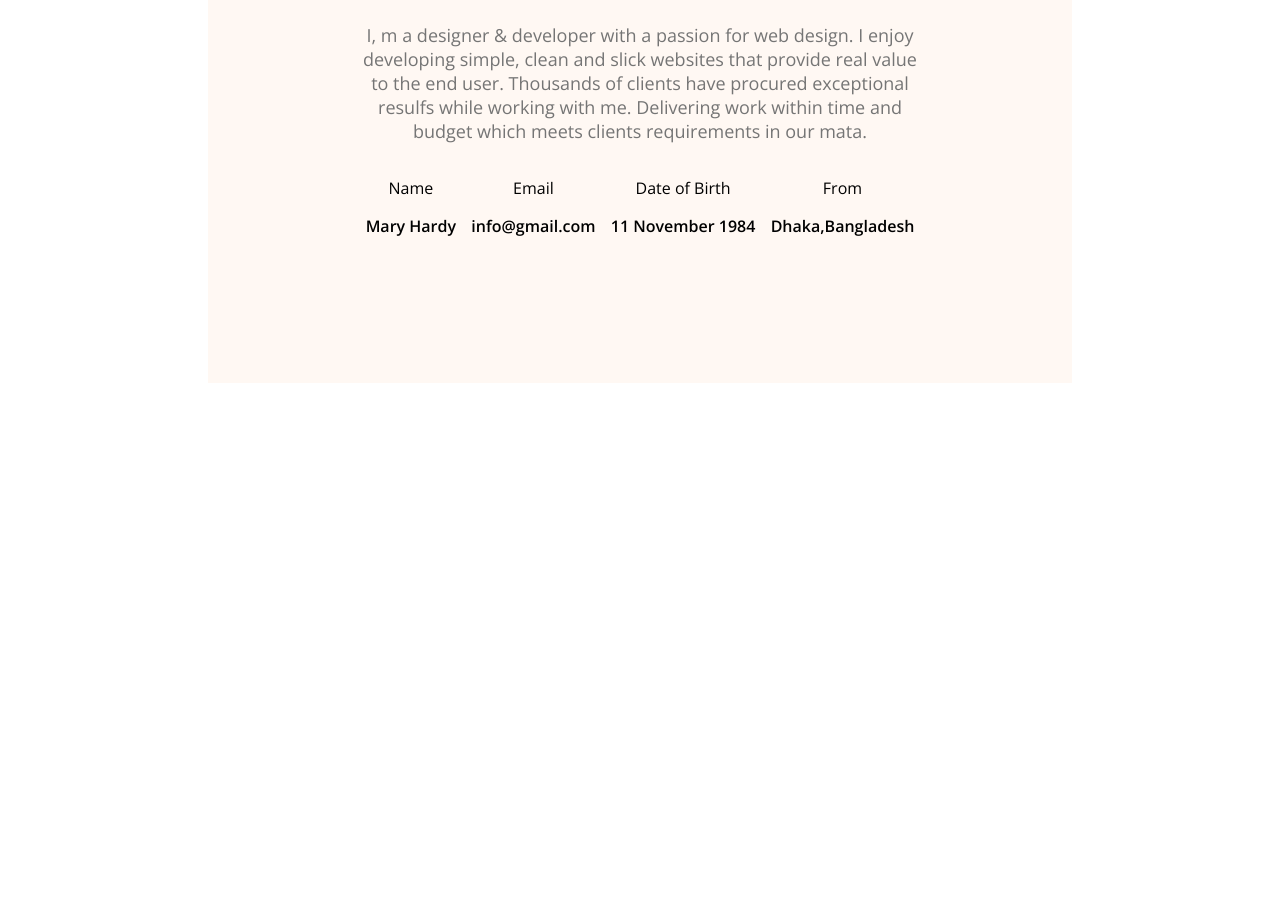
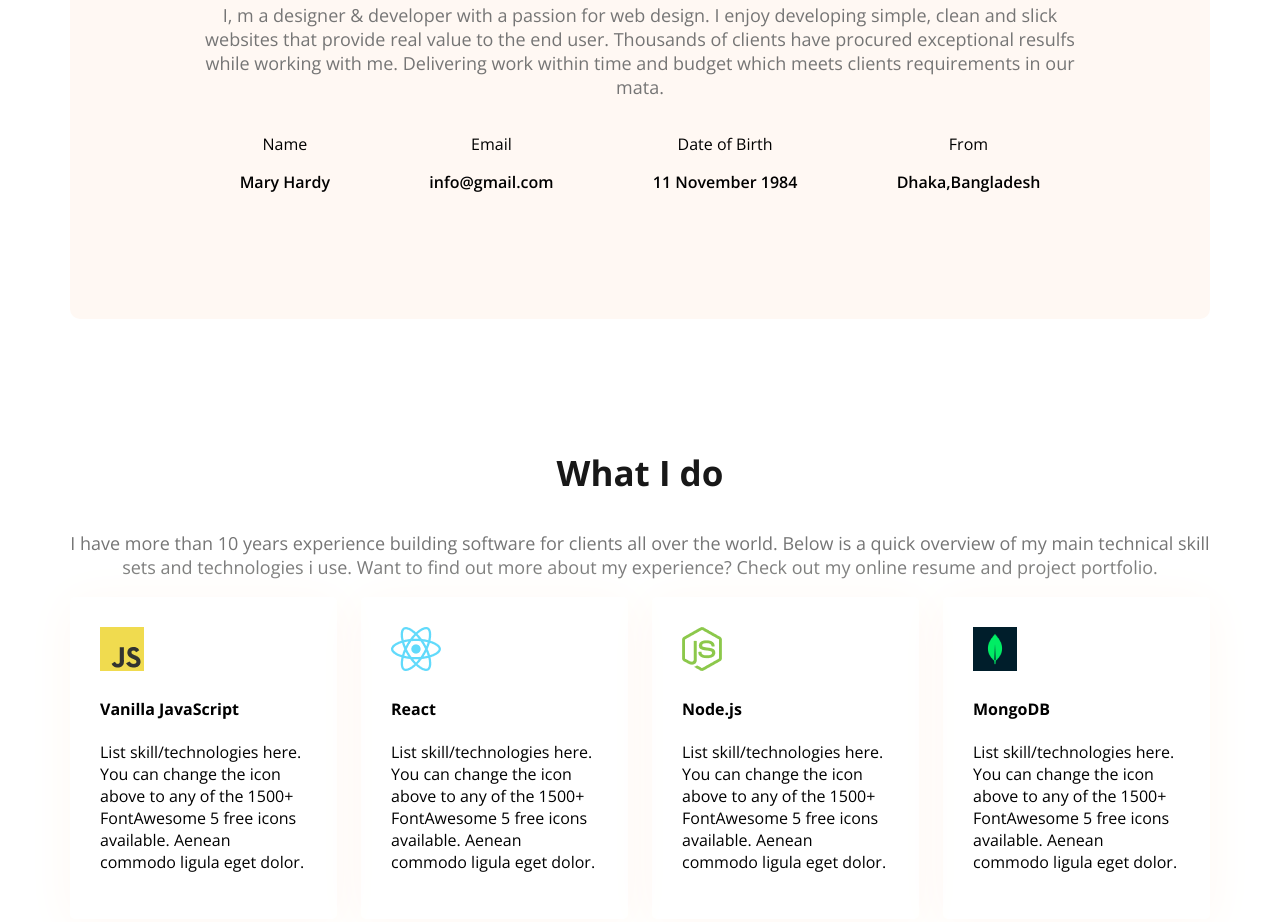
Before and after one commit to Sohag818/web-developer-portfolio, a plain HTML site: page index.html in a window 1280 px wide. Shown: the part 1276-2198 px from the top of the page. Before the commit the page ends 1809 px from the top, so only its background shows below. Drawn offline with nearby package versions, Linux system fonts and the light colour scheme.

Commit message:
added some images and css styles

```diff
--- a/index.html
+++ b/index.html
@@ -10,7 +10,7 @@
     <link rel="stylesheet" href="styles/portfilio.css">
 </head>
 <body class="open-sans-normal">
-    <header class="header">
+    <header class="header secondary-bg">
         <nav>
             <h3 class="nav-tittle">Ma<span class="text-primary">r</span>y</h3>
             <Ul>
@@ -30,9 +30,9 @@
             <img class="banar-profile-pic" src="images/hardy.png" alt="">
         </div>
     </header>
-    <header class="secondary-bgs">
+    <header>
          <main>
-        <section class="about">
+        <section class="about secondary-bg">
             <h3 class="section-tittle">About Me</h3>
             <p class="section-description">I, m a designer & developer with a passion for web design. I enjoy developing simple, clean and slick websites that provide real value to the end user. Thousands of clients have procured exceptional resulfs while working with me. Delivering work within time and budget which meets clients requirements in our mata.</p>
             <div class="about-items">
@@ -54,7 +54,34 @@
                 </div>
             </div>
         </section>
+        <section class="skills">
+            <h3 class="section-tittle text-center">What I do</h3>
+            <p class="section-description text-center">I have more than 10 years experience building software for clients all over the world. Below is a quick overview of my main technical skill sets and technologies i use. Want to find out more about my experience? Check out my online resume and project portfolio.</p>
+            <div class="skills-container">
+                <div class="skill">
+                    <img src="images/icons/js.png" alt="">
+                    <h4 class="skill-tittle">Vanilla JavaScript</h4>
+                    <p class="skill-description">List skill/technologies here. You can change the icon above to any of the 1500+ FontAwesome 5 free icons available. Aenean commodo ligula eget dolor.</p>
+                </div>
+                <div class="skill">
+                    <img src="images/icons/react.png" alt="">
+                    <h4 class="skill-tittle">React</h4>
+                    <p class="skill-description">List skill/technologies here. You can change the icon above to any of the 1500+ FontAwesome 5 free icons available. Aenean commodo ligula eget dolor.</p>
+                </div>
+                <div class="skill">
+                    <img src="images/icons/nodejs.png" alt="">
+                    <h4 class="skill-tittle">Node.js</h4>
+                    <p class="skill-description">List skill/technologies here. You can change the icon above to any of the 1500+ FontAwesome 5 free icons available. Aenean commodo ligula eget dolor.</p>
+                </div>
+                <div class="skill">
+                    <img src="images/icons/mongo.png" alt="">
+                    <h4 class="skill-tittle">MongoDB</h4>
+                    <p class="skill-description">List skill/technologies here. You can change the icon above to any of the 1500+ FontAwesome 5 free icons available. Aenean commodo ligula eget dolor.</p>
+                </div>
+            </div>
+        </section>
     </main>
+
 </header>
 
 
--- a/styles/portfilio.css
+++ b/styles/portfilio.css
@@ -52,10 +52,10 @@ nav ul{
     font-size: 18px;
     color:#757575;
 }
-.secondary-bgs{
+.secondary-bg{
     background-color:#FFF8F3 ;
-    margin: 0 200PX 0 200PX;
-    margin-bottom: 150px;
+    /*margin: 0 auto;*/
+    margin-bottom: 130px;
 
 }
 
@@ -99,14 +99,20 @@ nav ul{
 }
 .about{
     border-radius: 10px;
-    padding: 130px 150px;
+    padding: 110px 120px;
     text-align: center;
-    margin-top: 130px;
 
 }
 main{
     max-width: 1140px;
     margin: 0 auto;
+    /*border-radius: 20px;*/
+    /*padding: 100px 130px 100px 130px;
+    margin-left: 130px;
+    margin-right: 130px;*/
+    margin-top: 130px;
+    margin-bottom: 130px;
+
 }
 .item-description{
     font-weight: 600;
@@ -115,3 +121,15 @@ main{
     display: flex;
     justify-content: space-around;
 }
+.text-center{
+    text-align: center;
+}
+.skills-container{
+    display: flex;
+    gap: 24px;
+}
+.skill{
+    padding: 30px;
+    box-shadow: 0px 6px 50px 0px rgba(255, 248, 243, 1);
+    border-radius: 5px;
+}
```
